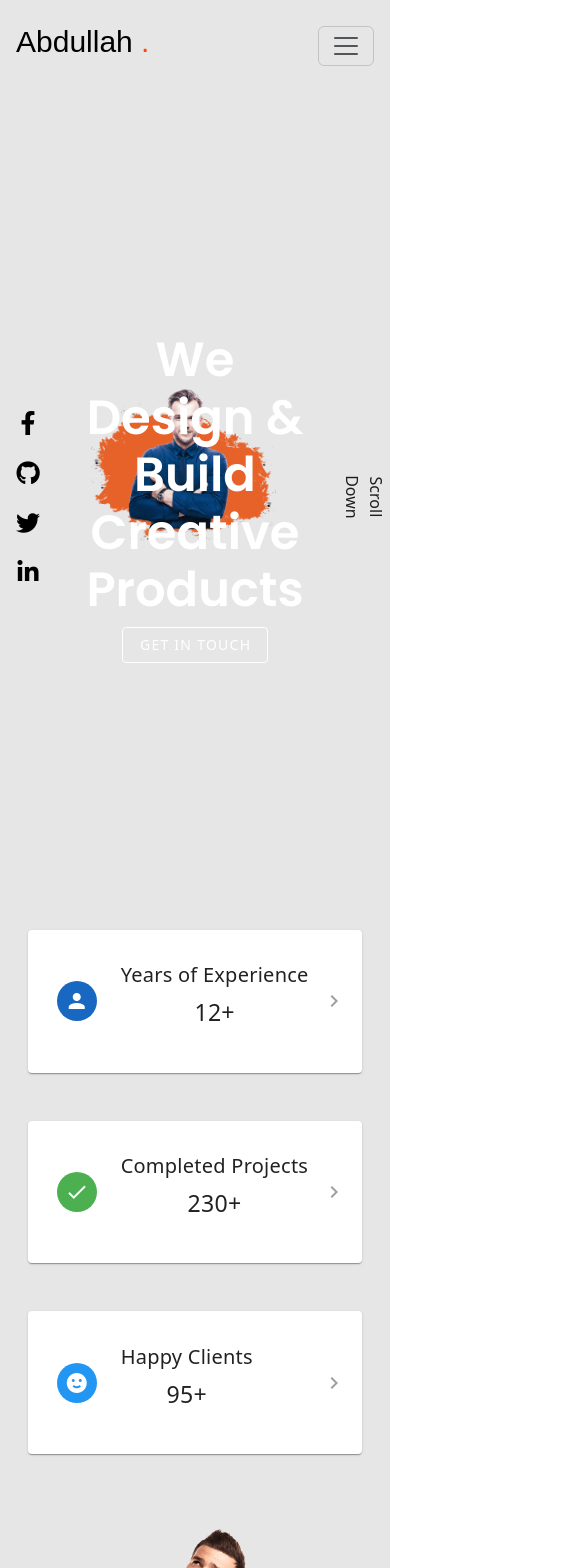
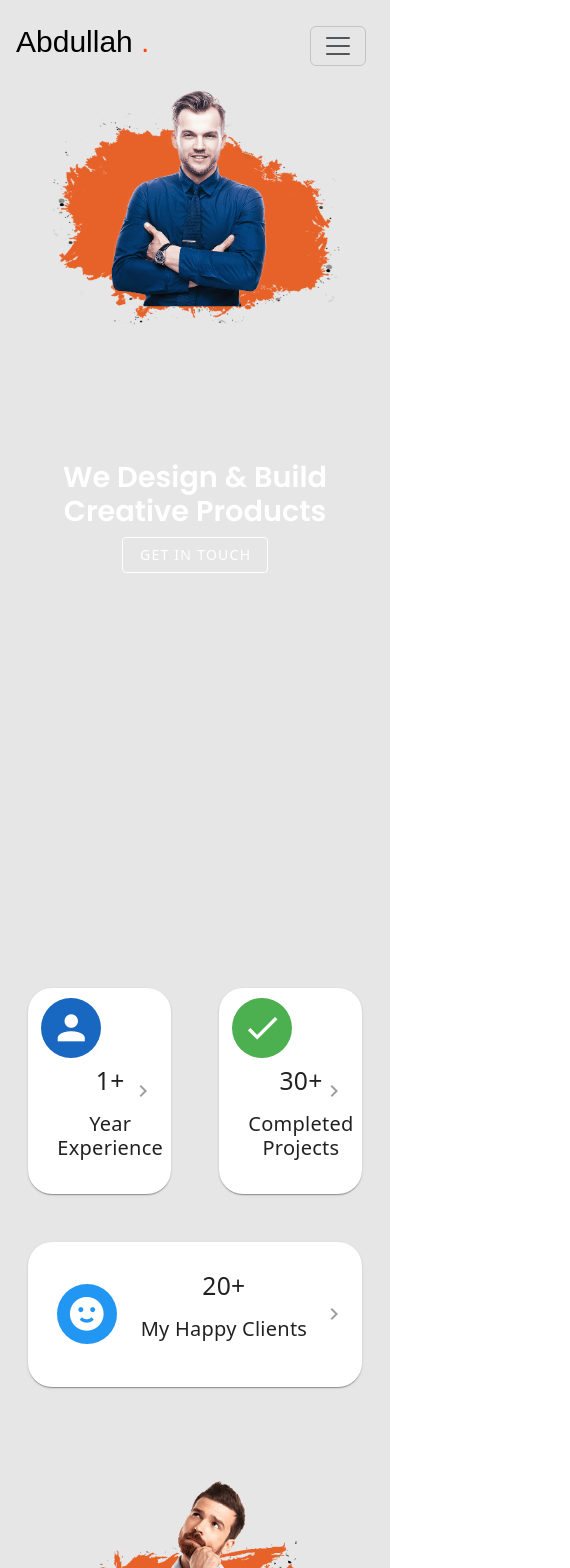
Before and after one commit to muhammmadaj12/Portfolio, a Vue app: page / in a window 390 px wide. Shown: the top 1568 px of the page, 570 px wide, since content can reach past the window. Built offline with nearby package versions, Linux system fonts and the light colour scheme; a web font is replaced by a local one.

Commit message:
All Changes and Responsive are done now

```diff
--- a/src/layouts/default/View.vue
+++ b/src/layouts/default/View.vue
@@ -1,6 +1,7 @@
 <template>
   <v-app :class="{ 'dark-mode': !darkMode }" :style="computedAppStyle" id="inspire">
-    <v-container>
+    <div style="width: 98%;">
+      <v-container>
       <nav class="navbar navbar-expand-lg navbar-light">
         <div class="left-section">
           <h2><a href="#">Abdullah <span style="color: orangered;">.</span></a></h2>
@@ -29,6 +30,7 @@
       </nav>
 
     </v-container>
+    </div>
 
     <router-view />
   </v-app>
@@ -159,4 +161,7 @@ const switchColor = computed(() => {
 .dark-mode .left-section h2 a {
   color: white;
 }
+.dark-mode .center-section a {
+  color: white; /* Change the color to white for dark mode */
+}
 </style>
--- a/src/sections/About.vue
+++ b/src/sections/About.vue
@@ -16,7 +16,6 @@
                     <div style="position: relative" class="about__text">
                         <div class="text-box-inline">
                             <div id="aboutt">
-                                -------
                                 <span class="subtitle" style="top: 5px; opacity: 1; visibility: inherit;">about me</span>
                             </div>
                             <h2>
@@ -25,13 +24,12 @@
                                 I can Help You!
                             </h2>
                             <p>
-                                Hi! I’m Muhammad Mabrouk, and I’m a developer who has a passion for building clean web
+                                Hi! I’m Muhammad Abdullah Butt, and I’m a developer who has a passion for building clean web
                                 applications with
                                 intuitive functionality. I enjoy the process of turning ideas into reality using creative
                                 solutions. I’m
-                                always curious about learning new skills, tools, and concepts. In addition to working on
-                                various solo
-                                full-stack projects, I have worked with creative teams, which involves daily stand-ups and
+                                always curious about learning new skills, tools, and concepts. I have worked with creative teams,
+                                which involves daily stand-ups and
                                 communications,
                                 source control, and project management.
                             </p>
@@ -115,12 +113,7 @@ export default {
 
 <style scoped>
 #aboutt {
-    position: absolute;
-    left: -13%;
-    top: 18%;
-    transform: rotate(271deg);
     text-transform: uppercase;
-    z-index: 2;
 }
 
 #about_img {
@@ -304,4 +297,16 @@ export default {
     color: white;
     border-color: black;
 }
+
+.about__text {
+  color: black; /* Default color for the text in the 'About' section */
+}
+
+.dark-mode .about__text {
+  color: white; /* Color for the text in the 'About' section when dark mode is turned off */
+}
+.dark-mode .custom-outlined-btn {
+  color: white; /* Color for the outline button text when dark mode is turned off */
+  border-color: white; /* Color for the outline button border when dark mode is turned off */
+}
 </style>
--- a/src/sections/Banner.vue
+++ b/src/sections/Banner.vue
@@ -1,7 +1,9 @@
 <template>
+    <div style="padding: 5% 0;">
         <v-container fluid id="hero" class="hero-section hide-in-preloading">
+
 <v-row class="align-center justify-center text-center" style="height: 95vh; position: relative; z-index: 1;">
-            <v-col cols="2" class="text-start ban-icons">
+    <!-- <v-col cols="2" class="text-start ban-icons">
         <a href="https://www.facebook.com/profile.php?id=100010575342962">
             <v-icon class="fab fa-facebook-f"></v-icon>
         </a>
@@ -18,9 +20,9 @@
             <v-icon class="fab fa-linkedin-in"></v-icon>
         </a>
         <br />
-            </v-col>
+    </v-col> -->
 
-            <v-col cols="8" class="text-center">
+    <v-col  cols="12" class="text-center">
         <h2 class="hero__text__title">
             We Design & Build
             <br />
@@ -33,29 +35,28 @@
         </v-btn>
     </v-col>
 
-            <v-col cols="2" class="text-end align-end">
+    <!-- <v-col  cols="2" class="text-end align-end">
         <button text href="#about" class="rotate-button ">Scroll Down</button>
-            </v-col>
+    </v-col> -->
 
-            <!-- Code for the hero image -->
+
     <div class="hero__imgWrapper" id="imgWrapper">
         <div class="hero__imgLayer">
-                    <!-- <img :src="heroImage" alt="profile" class="hero__imgLayer__img" /> -->
+            <img src="@/assets/splash1.png" alt="profile" class="hero__imgLayer__img" />
         </div>
     </div>
 </v-row>
 </v-container>
+    </div>
 </template>
 
 
 <script>
-import splashImage from "@/assets/splash1.png";
 import heroImage from "@/assets/hero-img.png";
 
 export default {
     data() {
         return {
-            splashImage: splashImage,
             heroImage: heroImage,
         };
     },
@@ -105,21 +106,9 @@ const scrollToContact = () => {
   font-family: 'Poppins', sans-serif;
 }
 
-.hero__imgLayer {
-    position: absolute;
-    top: 39px;
-    left: -4%;
-    width: 100%;
-    height: 95%;
-    background-image: url(/src/assets/splash1.png);
-    background-repeat: no-repeat;
-    background-position: center;
-    background-size: 60%;
-}
-
 .hero__imgLayer__img {
-    width: 26.5%;
-    top: 1%;
+    width: 48%;
+    top: -38px;
     left: 1%;
     position: relative;
     z-index: 1;
@@ -129,7 +118,7 @@ const scrollToContact = () => {
     position: absolute;
     top: 0;
     left: 2%;
-    width: 100%;
+    width: 98%;
     height: 87%;
     z-index: -999;
 }
@@ -150,4 +139,54 @@ const scrollToContact = () => {
     text-decoration: none;
     color: #000 ;
 }
+
+@media screen and (min-width: 1180px) and (max-width: 1200px) {
+    .hero__text__title{
+        font-size: 2.4rem;
+    }
+}
+@media screen and (min-width: 1075px)  and (max-width: 1179px) {
+    .hero__text__title{
+        font-size: 2.2rem;
+    }
+    .hero__imgLayer__img{
+        width: 80%;
+    }
+}
+
+@media screen and (min-width: 993px)   and (max-width: 1074px) {
+    .hero__text__title{
+        font-size: 2rem;
+    }
+    .hero__imgLayer__img{
+        width: 80%;
+    }
+}
+@media screen and (min-width: 860px) and (max-width: 992px) {
+    .hero__text__title{
+        font-size: 1.9rem;
+    }
+    .hero__imgLayer__img{
+        width: 80%;
+    }
+}
+
+@media screen and (min-width: 767px)  and (max-width: 859px) {
+    .hero__text__title{
+        font-size: 2rem;
+    }
+    .hero__imgLayer__img{
+        width: 90%;
+    }
+}
+
+@media screen and (max-width: 766px) {
+    .hero__text__title{
+        font-size: 1.8rem;
+    }
+    .hero__imgLayer__img{
+        width: 95%;
+    }
+}
+
 </style>
--- a/src/sections/Contact.vue
+++ b/src/sections/Contact.vue
@@ -78,10 +78,10 @@ export default {
        },
      ],
      socialLinks: [
-       { link: "https://www.google.com/", icon: "mdi-facebook" },
-       { link: "#", icon: "mdi-twitter" },
-       { link: "#", icon: "mdi-linkedin" },
-       { link: "#", icon: "mdi-youtube" },
+       { link: "https://www.facebook.com/profile.php?id=100010575342962", icon: "mdi-facebook" },
+       { link: "https://twitter.com/buttgreat543", icon: "mdi-twitter" },
+       { link: "https://www.linkedin.com/in/muhammadabdullah-butt-9579591b6", icon: "mdi-linkedin" },
+       { link: "https://github.com/muhammmadaj12", icon: "mdi-github" },
      ],
      showComponent: false,
    };
@@ -112,6 +112,10 @@ export default {
 </script>
 
 <style scoped>
+.subtitle{
+  text-transform: uppercase;
+}
+
 #socails {
  text-decoration: none !important;
 }
@@ -166,4 +170,19 @@ export default {
 .contact__info{
   background-color: transparent !important;
 }
+
+.dark-mode #contact .contact__text {
+  color: white; /* Background color for the contact text section in dark mode */
+}
+
+.dark-mode #contact .contact__info .v-list-item__title,
+.dark-mode #contact v-icon,
+.dark-mode #contact v-list-item,
+.dark-mode #contact v-list-item-content {
+  color: white !important; /* Text color for v-list items and v-icon in dark mode */
+}
+
+.dark-mode #contact .social-bg {
+  background-color: blue; /* Background color for the social icon background in dark mode */
+}
 </style>
--- a/src/sections/Ecards.vue
+++ b/src/sections/Ecards.vue
@@ -1,25 +1,28 @@
 <template>
-  <v-container>
+  <div style="padding: 5% 0;">
+    <v-container>
       <v-row>
         <v-col v-for="(item, index) in statsItems" :key="index">
           <v-hover v-slot:default="{ hover }">
             <v-fade-transition>
               <v-card style="padding: 6% 8%;"
                 v-if="isComponentVisible"
-                class="ma-3 position-relative"
+                class="ma-3 position-relative rounded-xl"
                 :class="{ 'elevated': hover || hoveredIndex === index }"
                 :style="{ transition: 'transform 0.3s, opacity 0.3s', transform: (hover || hoveredIndex === index) ? 'translateY(-10px)' : 'translateY(0)', opacity: isVisible[index] ? 1 : 0 }"
                 @mouseover="handleMouseOver(index)"
                 @mouseleave="handleMouseLeave(index)"
               >
-                <div class="d-flex align-center">
-                  <v-avatar size="40" :color="item.backgroundColor" class="mr-2">
+                <div class="d-flex align-center flex-wrap">
+                 <div class="ma-md-auto ma-sm-auto">
+                  <v-avatar size="60" style="font-size: 27px;" :color="item.backgroundColor" class="mr-2">
                     <v-icon dark>{{ item.icon }}</v-icon>
                   </v-avatar>
+                 </div>
                   <div>
-                    <v-card-title class="text-center">{{ item.title }}</v-card-title>
+                    <v-card-title class="text-center"> <h2> {{ item.number }} </h2> </v-card-title>
                     <v-card-text class="text-center">
-                      <h3>{{ item.number }}</h3>
+                      <h5> {{ item.title }} </h5>
                     </v-card-text>
                   </div>
                 </div>
@@ -35,6 +38,7 @@
         </v-col>
       </v-row>
     </v-container>
+  </div>
   </template>
 
   <script setup>
@@ -47,20 +51,20 @@
   const statsItems = [
     {
       icon: 'mdi-account',
-      title: 'Years of Experience',
-      number: '12+',
+      title: 'Year Experience',
+      number: '1+',
       backgroundColor: 'primary',
     },
     {
       icon: 'mdi-check',
       title: 'Completed Projects',
-      number: '230+',
+      number: '30+',
       backgroundColor: 'success',
     },
     {
       icon: 'mdi-emoticon-happy',
-      title: 'Happy Clients',
-      number: '95+',
+      title: 'My Happy Clients',
+      number: '20+',
       backgroundColor: 'info',
     },
   ];
--- a/src/sections/ExperienceYear.vue
+++ b/src/sections/ExperienceYear.vue
@@ -1,20 +1,8 @@
 <template style="background-color: wheat;">
    <v-container>
     <v-row>
-        <v-col cols="12" lg="6" md="6" sm="12">
+        <v-col class="order-lg-0 order-md-1 order-sm-1" cols="12" lg="6" md="12" sm="12">
             <div style="position: relative;">
-                <div class="experience__timePath">
-                    <span class="line"
-                        style="opacity: 1; visibility: inherit; clip-path: polygon(0% 0%, 100% 0%, 100% 100%, 0% 100%);"></span>
-                    <span class="semicircle"
-                        style="opacity: 1; visibility: inherit; clip-path: polygon(0% 0%, 100% 0%, 100% 89%, 0% 89%, 0% 85%, 99% 85%, 99% 14%, 0% 14%);"></span>
-                    <span class="line"
-                        style="opacity: 1; visibility: inherit; clip-path: polygon(0% 0%, 100% 0%, 100% 100%, 0% 100%);"></span>
-                    <span class="semicircle"
-                        style="opacity: 1; visibility: inherit; clip-path: polygon(100% 0%, 0% 0%, 0% 100%, 100% 100%, 100% 91%, 1% 91%, 1% 14%, 100% 14%);"></span>
-                    <span class="line"
-                        style="opacity: 1; visibility: inherit; clip-path: polygon(0% 0%, 100% 0%, 100% 100%, 0% 100%);"></span>
-                </div>
 
                 <div style="padding: 5% 2%;">
                    <div class="card-width">
@@ -40,20 +28,17 @@
                 </div>
             </div>
         </v-col>
-        <v-col cols="12" lg="6" md="6" sm="12">
+        <v-col class="order-lg-1 order-md-0 order-sm-0" cols="12" lg="6" md="12" sm="12">
             <div style="padding: 6% 0;" class="text-box-inline">
                 <span id="skills-tools" class="text-capitalize">experience</span>
                 <h2
                     style="translate: none; rotate: none; scale: none; transform: translate(0px, 0px); opacity: 1; visibility: inherit;">
-                    12+ Years of Experience
-                    <br>
-                    With Many Awards!
+                    1+ Year of Experience
                 </h2>
                 <p
                     style="translate: none; rotate: none; scale: none; transform: translate(0px, 0px); opacity: 1; visibility: inherit;">
-                    I have been developing sites and apps for 12 years and i know for sure the main trends and directions of
-                    modern design, I have been a visionary and a reliable software engineering partner for world-class
-                    brands. You will get a decent result as you expect.</p>
+                    I have been developing sites and apps for 1 year and i know for sure the main trends and directions of
+                    modern design, I have been a visionary and a reliable front-end developer. You will get a decent result as you expect.</p>
             </div>
         </v-col>
 
@@ -105,12 +90,7 @@ export default {
 }
 
 #skills-tools {
-    position: absolute;
-    left: -9%;
-    top: 20%;
-    transform: rotate(269deg);
     text-transform: uppercase;
-    z-index: 2;
 }
 
 .custom-timeline-item {
--- a/src/sections/PortfolioSec.vue
+++ b/src/sections/PortfolioSec.vue
@@ -1,8 +1,9 @@
 <template>
   <v-container id="portfolio">
     <v-list id="portfolio-list" class="overflow-hidden">
-      <div class="d-flex justify-space-between">
-        <v-list-item id="content-item" style="flex-basis: 45%">
+      <v-row>
+        <v-col cols="12" lg="6" md="12" sm="12">
+          <v-list-item id="content-item">
           <v-list-item-content>
             <span
               class="subtitle"
@@ -48,7 +49,9 @@
             </v-tabs>
           </v-list-item-content>
         </v-list-item>
-        <v-list-item style="flex-basis: 50%">
+        </v-col>
+        <v-col cols="12" lg="6" md="12" sm="12" >
+          <v-list-item>
           <v-list-item-content>
             <v-row>
               <v-col
@@ -74,7 +77,9 @@
             </v-row>
           </v-list-item-content>
         </v-list-item>
-      </div>
+        </v-col>
+      </v-row>
+
       <v-divider class="my-3"></v-divider>
       <div class="py-3">
         <v-row>
@@ -228,6 +233,10 @@ export default {
 
 <style scoped>
 
+.subtitle{
+  text-transform: uppercase;
+}
+
 #portfolio #portfolio-list {
   background: transparent !important;
 }
@@ -325,4 +334,18 @@ export default {
 .date {
   font-size: 1em;
 }
+
+
+.dark-mode #portfolio #content-item .subtitle,
+.dark-mode #portfolio #content-item h2,
+.dark-mode #portfolio #content-item p {
+  color: #ffffff; /* Text color for the content section in dark mode */
+}
+
+
+.dark-mode #portfolio-list .v-tabs__item,
+.dark-mode #portfolio-list .v-tab {
+  color: #ffffff; /* Text color for the tabs in dark mode */
+}
+
 </style>
--- a/src/sections/SkillsExpereince.vue
+++ b/src/sections/SkillsExpereince.vue
@@ -1,8 +1,7 @@
 <template>
     <v-container id="skills">
-    <div style="padding: 6% 5%">
       <v-row>
-                <v-col col="12" lg="6" md="12" sm="12" class="section-content">
+        <v-col cols="12" md="6" class="section-content">
           <!-- skills text -->
           <div class="skills__text">
             <div class="text-box-inline">
@@ -24,9 +23,9 @@
             </div>
           </div>
         </v-col>
-                <v-col col="12" lg="6" md="12" sm="12">
+        <v-col cols="12" md="6">
           <v-row v-if="isSwitchOn">
-                        <v-col cols="2" v-for="(icon, index) in skillsIcons" :key="index">
+            <v-col lg="2" md="3" sm="4" v-for="(icon, index) in skillsIcons" :key="index">
               <div class="card-container" @click="showImage(index)" style="position: relative;">
                 <v-card id="skill-card" class="mx-auto" width="81" height="85">
                   <v-img id="skill-img" :src="icon.image" height=""></v-img>
@@ -36,19 +35,19 @@
             </v-col>
           </v-row>
           <v-row v-else>
-                        <v-col cols="2" v-for="(icon, index) in toolsIcons" :key="index">
+            <v-col lg="2" md="3" sm="4" v-for="(icon, index) in toolsIcons" :key="index">
               <div class="card-container" @click="showImage(index)" style="position: relative;">
                 <v-card id="skill-card" class="mx-auto" width="81" height="85">
-                                    <v-img :src="icon.image" height="60"></v-img>
+                  <v-img id="skill-img" :src="icon.image"></v-img>
                 </v-card>
               </div>
             </v-col>
           </v-row>
         </v-col>
       </v-row>
-    </div>
     </v-container>
   </template>
+
 
 <script>
 // All Images related Skills
@@ -189,12 +188,7 @@ div#skill-img {
 }
 
 #skills-tools {
-    position: absolute;
-    left: -9%;
-    top: 20%;
-    transform: rotate(269deg);
   text-transform: uppercase;
-    z-index: 2;
 }
 
 .custom-switch {
@@ -231,4 +225,14 @@ div#skill-img {
     border-radius: 18px;
     transition: left 0.3s;
 }
+
+
+.dark-mode .skills__text {
+    color: white; /* Text color for the 'Skills' section when dark mode is turned off */
+}
+
+
+.dark-mode .card-container {
+    background-color: #3f51b5 !important; /* Brighter background color for the cards in dark mode */
+}
 </style>
--- a/src/sections/Testomonial.vue
+++ b/src/sections/Testomonial.vue
@@ -139,4 +139,6 @@
     border-radius: 5px;
     border-top: 5px solid #d2652d;
   }
+
+
   </style>
```
Also changed, not shown: 1 other file (tests, documents, lock files or other folders). Lines whose indentation alone changed are shown as unchanged.
